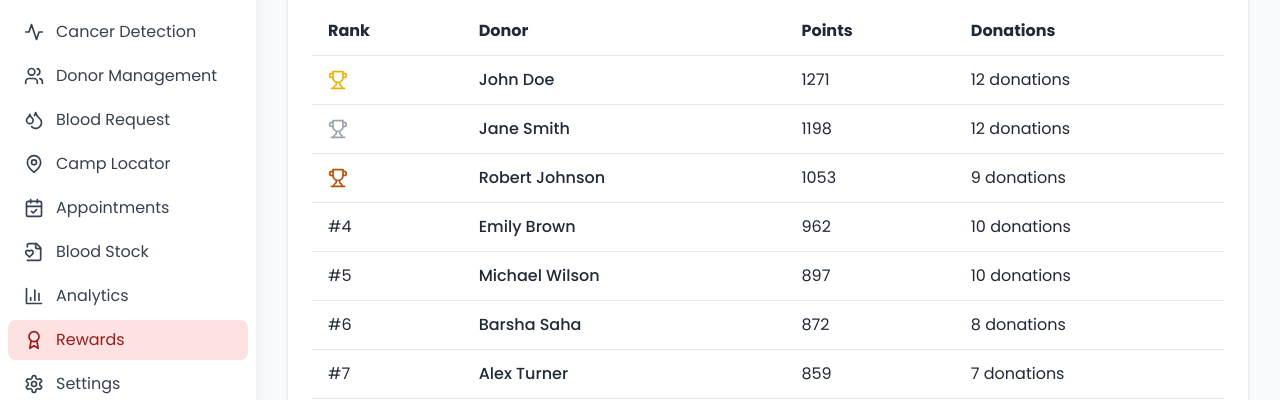
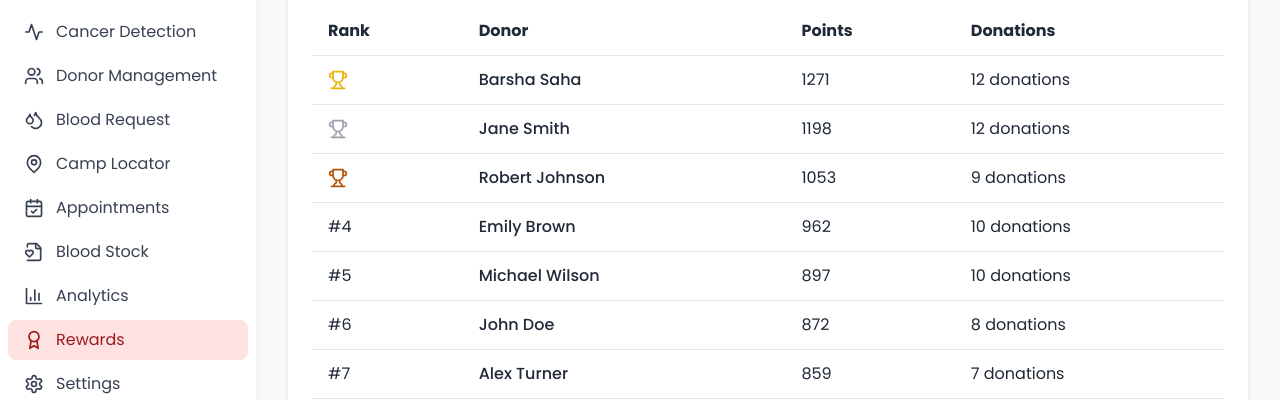
Before and after one commit to Techbarsha/Aurora-LifeLink-AI, a React (Vite) app: page /rewards in a window 1280 px wide. Shown: the part 229-629 px from the top of the page. Built offline with nearby package versions, Linux system fonts and the light colour scheme; sample sign-in values are in the browser's storage.

Commit message:
Updated RewardsPage.tsx

```diff
--- a/src/pages/RewardsPage.tsx
+++ b/src/pages/RewardsPage.tsx
@@ -7,12 +7,12 @@ const RewardsPage: React.FC = () => {
 
   // Initial static data for demonstration
   const initialLeaderboard = [
-    { name: 'John Doe', points: 1200, donations: 12 },
+    { name: 'Barsha Saha', points: 1200, donations: 12 },
     { name: 'Jane Smith', points: 1100, donations: 11 },
     { name: 'Robert Johnson', points: 950, donations: 9 },
     { name: 'Emily Brown', points: 900, donations: 9 },
     { name: 'Michael Wilson', points: 850, donations: 8 },
-    { name: 'Barsha Saha', points: 800, donations: 8 }, // Added Barsha Saha
+    { name: 'John Doe', points: 800, donations: 8 }, // Added Barsha Saha
     { name: 'Alex Turner', points: 780, donations: 7 },
     { name: 'Sarah Williams', points: 750, donations: 7 },
     { name: 'Raj Patel', points: 720, donations: 6 },
```
